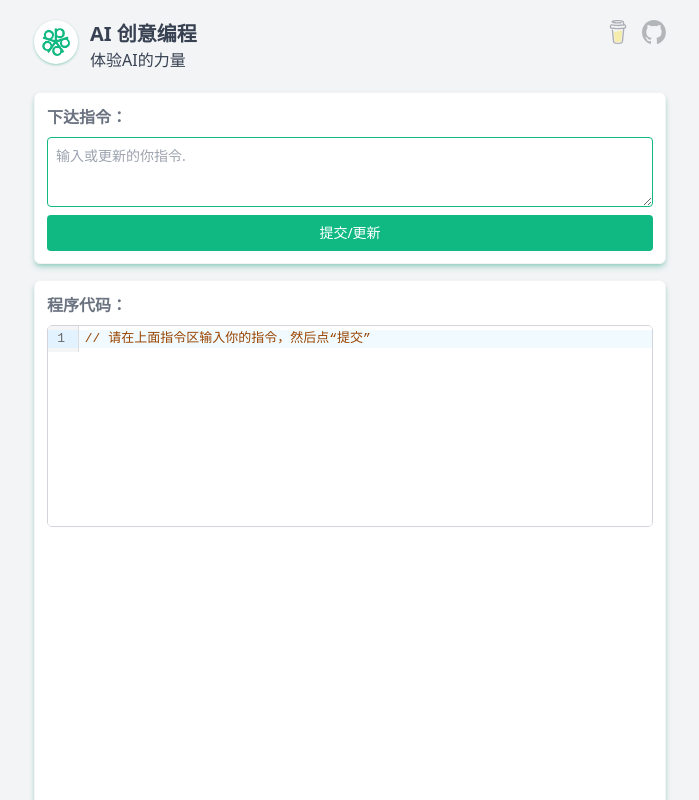
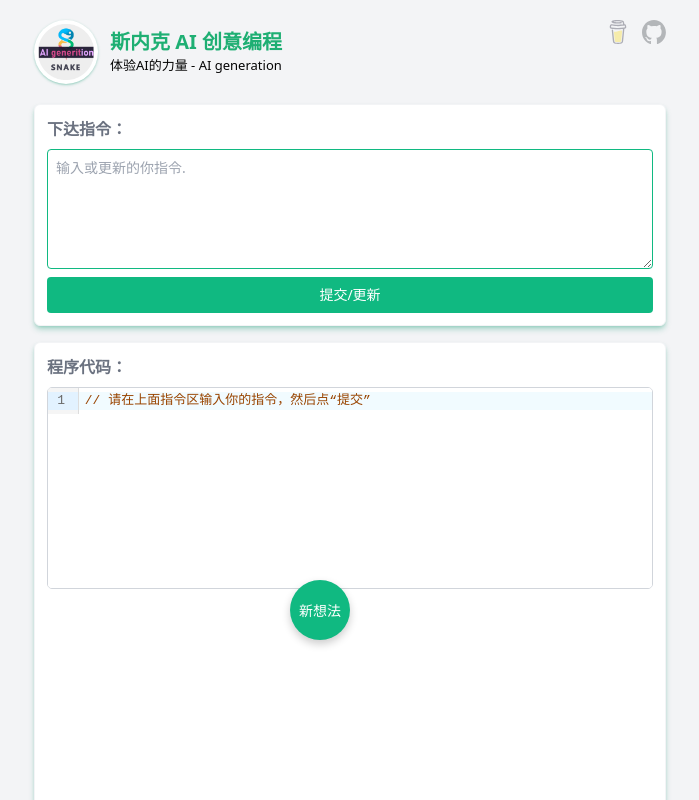
Before and after one commit to mattelim/text-gpt-p5-app, a Next.js app: page / in a window 1280 px wide. Shown: the top 800 px of the page, without its empty margins (290-989 px from the left). Built offline with nearby package versions, Linux system fonts and the light colour scheme.

Commit message:
改了新想法按钮，标题，汉化，key移出

```diff
--- a/pages/_app.js
+++ b/pages/_app.js
@@ -1,6 +1,6 @@
 import './globals.css'
 import { Analytics } from '@vercel/analytics/react';
-
+import './styles/App.css'; // 引入 CSS 文件
 
 export default function App({ Component, pageProps }) {
   return (
--- a/pages/components/SandBox.js
+++ b/pages/components/SandBox.js
@@ -21,7 +21,7 @@ export default function SandBox({running, result}) {
     </html>`;
 
     if (!running) {
-      return <div className="w-full min-h-[500px] bg-gray-100 rounded text-sm text-gray-400 flex justify-center items-center">没有代码在运行</div>
+      return <div className="w-full min-h-[590px] bg-gray-100 rounded text-sm text-gray-400 flex justify-center items-center">没有代码在运行</div>
     }
     return (
       <div className="w-full min-h-[500px] border border-gray-300 rounded">
--- a/pages/components/TextInput.js
+++ b/pages/components/TextInput.js
@@ -16,7 +16,7 @@ export default function TextInput({textInput, onChange, onSubmit, waiting, selec
 
         </div>
         <form onSubmit={onSubmit} className="w-full">
-          <textarea key="textarea-01" className="block min-h-[50px] xs:min-h-[70px] border-[1.5px] border-emerald-500 p-2 rounded w-full mb-2 text-sm
+          <textarea key="textarea-01" className="block min-h-[50px] xs:min-h-[120px] border-[1.5px] border-emerald-500 p-2 rounded w-full mb-2 text-sm
           disabled:border-gray-300 disabled:text-gray-600 disabled:bg-gray-100"
             type="text"
             name="prompt"
@@ -29,7 +29,7 @@ export default function TextInput({textInput, onChange, onSubmit, waiting, selec
           { waiting ?
           <button className="bg-gray-300 p-2 rounded w-full text-white text-sm px-3" type="submit" disabled>
             <img src="loading.png" alt="loading icon" className="animate-spin w-4 h-4 mr-2 inline" />
-            Generating p5.js code...
+            AI 正在生成代码...
           </button>
           :
           <button className="bg-emerald-500 p-2 rounded w-full text-white text-sm px-3 cursor-pointer" type="submit">提交/更新</button> }
--- a/pages/index.js
+++ b/pages/index.js
@@ -45,7 +45,7 @@ export default function Home() {
     event.preventDefault();
     setlogMsg("");
     setWaiting(true);
-    setResult("// Please be patient, this may take a while...");
+    setResult("// 请耐心等会儿，可能会花比较长时间...");
     setSelVal("");
 
     // Update conversation history with the user's input
@@ -128,19 +128,19 @@ export default function Home() {
   return (
     <>
       <Head>
-        <title>AI 创意编程</title>
+        <title>斯内克 AI 创意编程</title>
         <meta name="description" content="Turn text into p5.js code using GPT and display it" />
-        <link rel="icon" href="/gpt-p5.svg" />
+        <link rel="icon" href="/snake-ai.svg" />
       </Head>
       <div className="w-full p-5 flex flex-col gap-5 max-w-2xl min-w-[320px] relative 2xl:max-w-7xl">
         <header className="flex gap-3 justify-between">
           <div className="flex gap-3">
-            <img src="gpt-p5-emerald.png" alt="logo" className="h-11 w-11 p-2 bg-white rounded-full shadow shadow-emerald-600/30 overflow-visible"/>
-            <div className="text-gray-700">
-              <h1 className="font-semibold text-xl ">
-                AI 创意编程
+            <img src="logo-ai.png" alt="logo" className="h-16 w-16 p-1 bg-white rounded-full shadow shadow-emerald-600/30 overflow-visible"/>
+            <div className="text-gray-700 flex flex-col justify-center h-full">
+              <h1 className="logo-title font-semibold text-xl ">
+              斯内克 AI 创意编程
               </h1>
-              <p>体验AI的力量</p>
+              <p className="logo-subtitle" >体验AI的力量 - AI generation</p>
             </div>
           </div>
           <div className="flex flex-col gap-4 xs:flex-row xs:gap-3">
@@ -172,7 +172,7 @@ export default function Home() {
             />
             <button
               onClick={startNewTopic}
-              className="mt-4 p-2 bg-blue-500 text-white rounded"
+              className="floating-button mt-4 p-2 bg-blue-500 text-white rounded"
             >
               新想法
             </button>
--- /dev/null
+++ b/pages/styles/App.css
@@ -0,0 +1,29 @@
+/* src/styles/App.css */
+.floating-button {
+    position: fixed;
+    bottom: 20%;
+    right: 50%;
+    background-color: #10b981;
+    color: white;
+    border: none;
+    border-radius: 50%;
+    width: 60px;
+    height: 60px;
+    font-size: 14px;
+    box-shadow: 0 4px 8px rgba(0, 0, 0, 0.2);
+    cursor: pointer;
+    transition: background-color 0.3s;
+  }
+
+  .floating-button:hover {
+    background-color: #1eaf73;
+  }
+  .logo-title{
+
+    color: #1eaf73;
+  }
+
+  .logo-subtitle{
+    font-size: 13px;
+    color: #050505;
+  }
```
Also changed, not shown: public/icon.svg (added), public/logo-ai.png (added).
